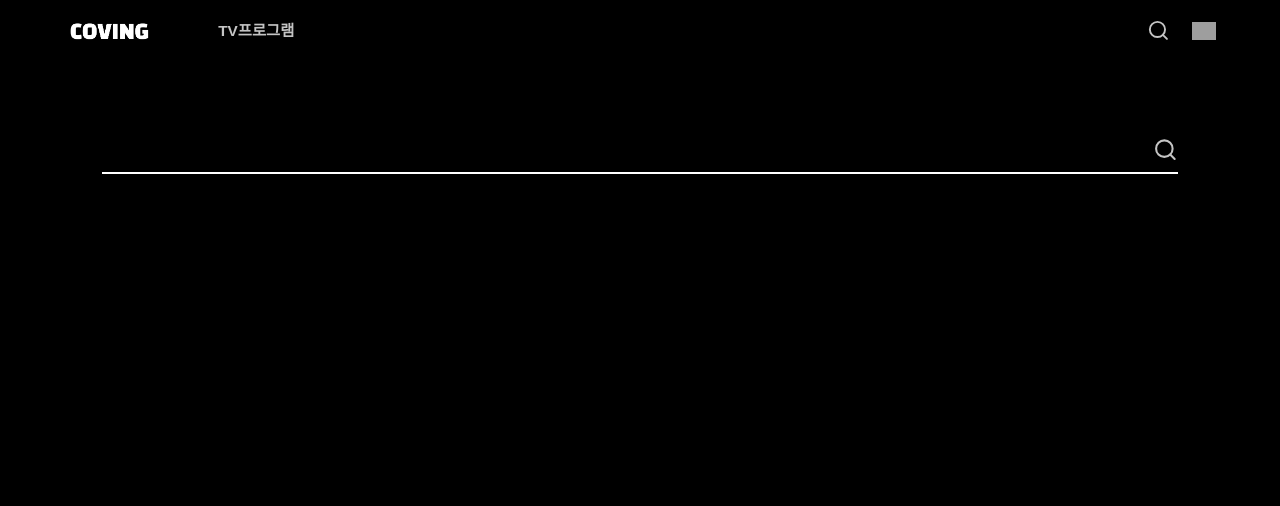
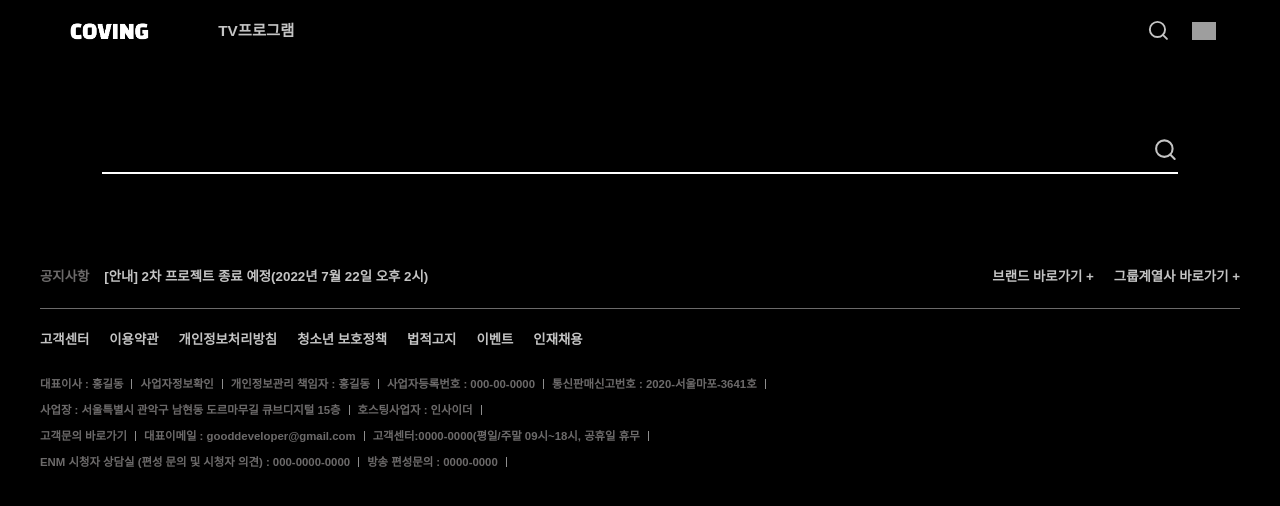
Before and after one commit to jihyeon-kimy/justcode-5-2nd-coving-front, a React (Create React App) app: page /search in a window 1280 px wide. Shown: the top 506 px of the page. Built offline with nearby package versions, Linux system fonts and the light colour scheme; grey boxes are pictures that could not be loaded.

Commit message:
Add: footer 레이아웃(html, css)

```diff
--- a/src/page/main/footer/footer.js
+++ b/src/page/main/footer/footer.js
@@ -1,7 +1,149 @@
 import styled from 'styled-components';
 
 function Footer() {
-  return <div>Footer</div>;
+  const informations = [
+    [
+      '대표이사 : 홍길동',
+      '사업자정보확인',
+      '개인정보관리 책임자 : 홍길동',
+      '사업자등록번호 : 000-00-0000',
+      '통신판매신고번호 : 2020-서울마포-3641호',
+    ],
+    [
+      '사업장 : 서울특별시 관악구 남현동 도르마무길 큐브디지털 15층',
+      '호스팅사업자 : 인사이더',
+    ],
+    [
+      '고객문의 바로가기',
+      '대표이메일 : gooddeveloper@gmail.com',
+      '고객센터:0000-0000(평일/주말 09시~18시, 공휴일 휴무',
+    ],
+    [
+      'ENM 시청자 상담실 (편성 문의 및 시청자 의견) : 000-0000-0000',
+      '방송 편성문의 : 0000-0000',
+    ],
+  ];
+
+  const buttons = [
+    '고객센터',
+    '이용약관',
+    '개인정보처리방침',
+    '청소년 보호정책',
+    '법적고지',
+    '이벤트',
+    '인재채용',
+  ];
+
+  return (
+    <Contatiner>
+      <NoticeGroup>
+        <Notice>
+          <Title>공지사항</Title>
+          <span>[안내] 2차 프로젝트 종료 예정(2022년 7월 22일 오후 2시)</span>
+        </Notice>
+        <Links>
+          <Link>브랜드 바로가기 +</Link>
+          <Link>그룹계열사 바로가기 +</Link>
+        </Links>
+      </NoticeGroup>
+      <ButtonGroup>
+        {buttons.map((button, idx) => {
+          return (
+            <Button key={button.toString() + idx.toString()}>{button}</Button>
+          );
+        })}
+      </ButtonGroup>
+      {informations.map((information, idx) => {
+        return (
+          <InfoGroup key={idx.toString()}>
+            {information.map((data, idx) => {
+              return (
+                <Info key={data[0].toString() + idx.toString()}>{data}</Info>
+              );
+            })}
+          </InfoGroup>
+        );
+      })}
+    </Contatiner>
+  );
 }
 
 export default Footer;
+
+const Contatiner = styled.div`
+  min-width: 800px;
+  height: 400px;
+  padding: 40px;
+`;
+
+const NoticeGroup = styled.div`
+  display: flex;
+  justify-content: space-between;
+`;
+
+const Notice = styled.div`
+  margin: 10px 0;
+  font-size: calc(7px + 0.5vw);
+  font-weight: 600;
+  line-height: calc(40px + 0.2vh);
+`;
+
+const Title = styled.span`
+  padding-right: 15px;
+  font-weight: 600;
+  color: #757373eb;
+  }
+`;
+
+const Links = styled.div`
+  display: flex;
+`;
+
+const Link = styled.div`
+  margin: 10px 0 10px 20px;
+  font-size: calc(7px + 0.5vw);
+  line-height: calc(40px + 0.2vh);
+
+  :hover {
+    filter: brightness(120%);
+    cursor: pointer;
+  }
+`;
+
+const ButtonGroup = styled.div`
+  border-top: 1px solid #757373eb;
+  display: flex;
+`;
+const Button = styled.div`
+  margin: 10px;
+  font-size: calc(7px + 0.5vw);
+  line-height: calc(40px + 0.2vh);
+
+  :nth-child(1) {
+    margin-left: 0;
+  }
+
+  :hover {
+    filter: brightness(120%);
+    cursor: pointer;
+  }
+`;
+
+const InfoGroup = styled.div`
+  display: flex;
+`;
+
+const Info = styled.div`
+  padding: 0 8px;
+  margin: 8px 0;
+  border-right: 1px solid #8e8e8e;
+  font-size: calc(5px + 0.5vw);
+  font-weight: 600;
+  line-height: 10px;
+  color: #757373eb;
+
+  :nth-child(1) {
+    margin-left: 0;
+    padding-left: 0;
+  }
+`;
--- a/src/router/router.js
+++ b/src/router/router.js
@@ -10,6 +10,7 @@ import CallBack from '../page/login/callback';
 import Viedo from '../page/viedo/viedo';
 import ProfileEdit from '../page/mypage/profileEdit';
 import Search from '../page/search/search';
+import Footer from '../page/main/footer/footer';
 
 function Router() {
   return (
@@ -26,6 +27,7 @@ function Router() {
         <Route path="/login/callback" element={<CallBack />} />
         <Route path="/search" element={<Search />} />
       </Routes>
+      <Footer />
     </BrowserRouter>
   );
 }
```
